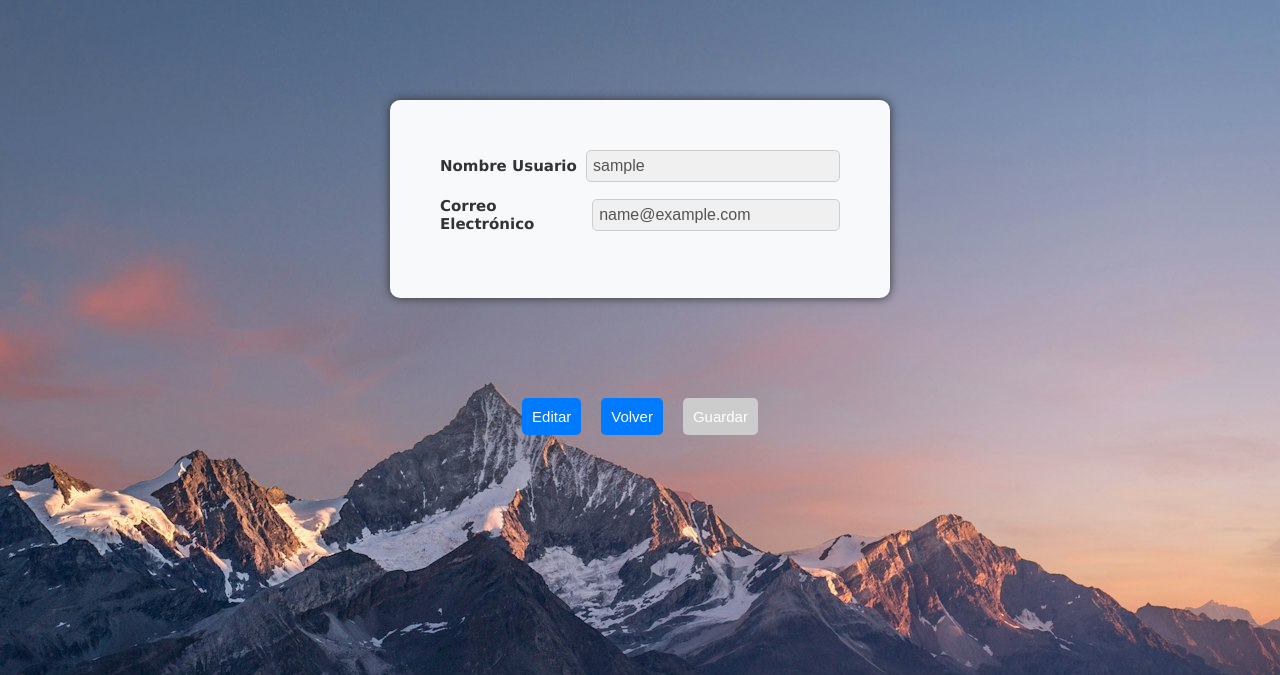
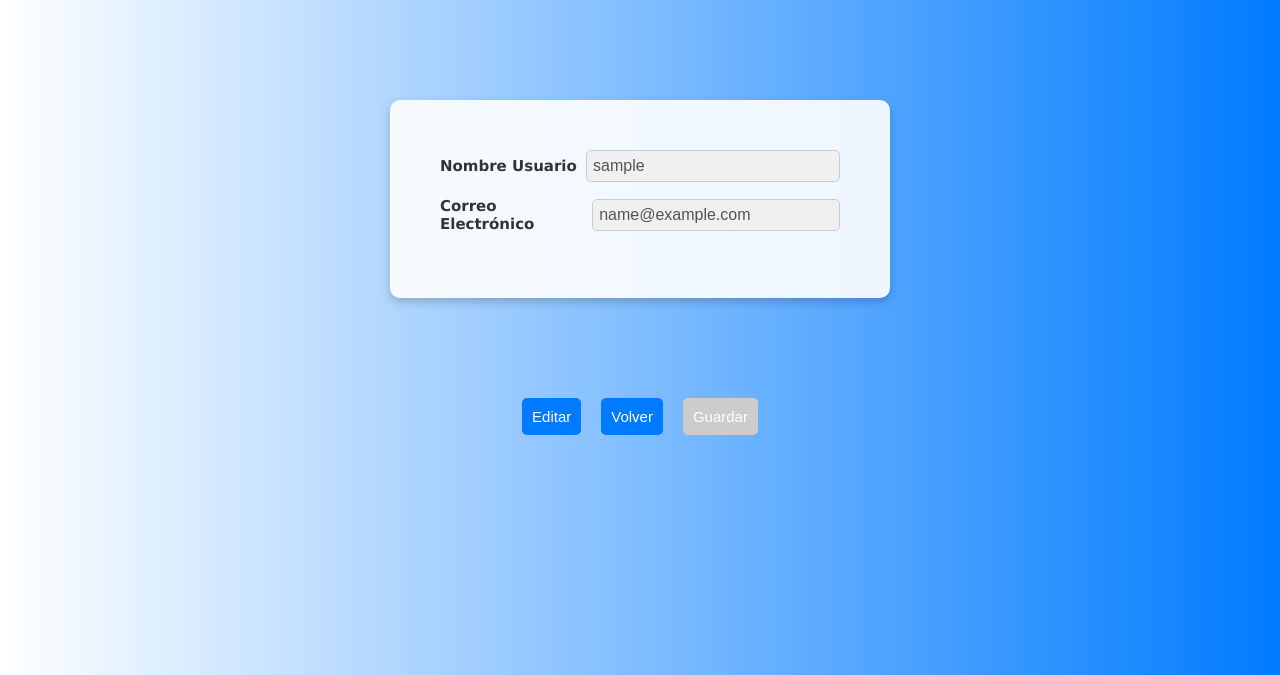
Before and after one commit to aguspacheco/RegisterUser, a Django app: page /datos_usuario/ in a window 1280 px wide. Shown: the top 675 px of the page. Run offline with Django 5.2, Linux system fonts and the light colour scheme; the visitor is signed in with stand-in values (Sample User, id 1).

Commit message:
Dandole estilos al index del user

```diff
--- a/page/static/Libs/css/base.css
+++ b/page/static/Libs/css/base.css
@@ -22,8 +22,6 @@ nav ul, li {
 .custom-img {
   max-width: 80px;
 }
-
-
 
 /* Estilo para el encabezado */
 header {
--- a/page/static/Libs/css/datos.css
+++ b/page/static/Libs/css/datos.css
@@ -1,5 +1,6 @@
 body {
-    background-image: url('/static/images/FondoIndex.png');
+    font-family: 'Arial', sans-serif;
+    background: linear-gradient(to left, #007bff, #ffffff);
 }
 
 .info-row {
@@ -30,9 +31,9 @@ h2 {
     max-width: 400px;
     margin: 100px auto;
     padding: 50px;
-    background-color:#f8f9fa;
+    background-color:rgba(255, 255, 255, 0.9);
     border-radius: 10px;
-    box-shadow: 0 0 10px #333;
+    box-shadow: 0 4px 10px rgba(0, 0, 0, 0.2);
 }
 
 input {
--- a/page/static/Libs/css/index.css
+++ b/page/static/Libs/css/index.css
@@ -6,7 +6,7 @@ body {
     max-width: 80px;
   }
 
-  .Usuario, .Tramite, .CerrarSesion {
+  .Perfil, .Tramite, .CerrarSesion {
     width: 20px;
     height: auto;
     margin-right: 8px;
--- a/page/templates/index.html
+++ b/page/templates/index.html
@@ -17,7 +17,7 @@
           <img class="usuario" src="{% static 'images/avatar.png' %}" alt="Descripción de la imagen"></button >
       <div class="dropdown-content">
         <a href="{% url 'datos_usuario' %}">
-          <img src="{% static 'images/avatar.png'%}" alt="Usuario" class="Usuario">Datos del usuario</a>
+          <img src="{% static 'images/perfil.png'%}" alt="Perfil" class="Perfil">Datos del usuario</a>
         <a href="{% url 'tramiteUser' %}">
           <img src="{% static 'images/verTramite.png'%}" alt="Tramite" class="Tramite">Mis Trámites</a>
         <a href="{% url 'logout' %}">
```
Also changed, not shown: page/static/images/perfil.png (added).
